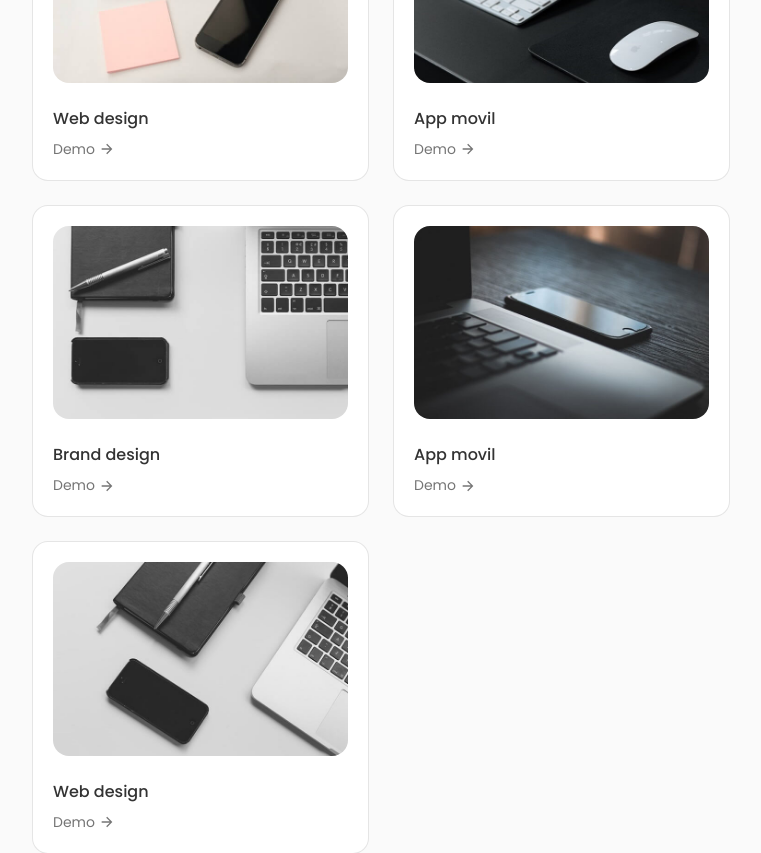
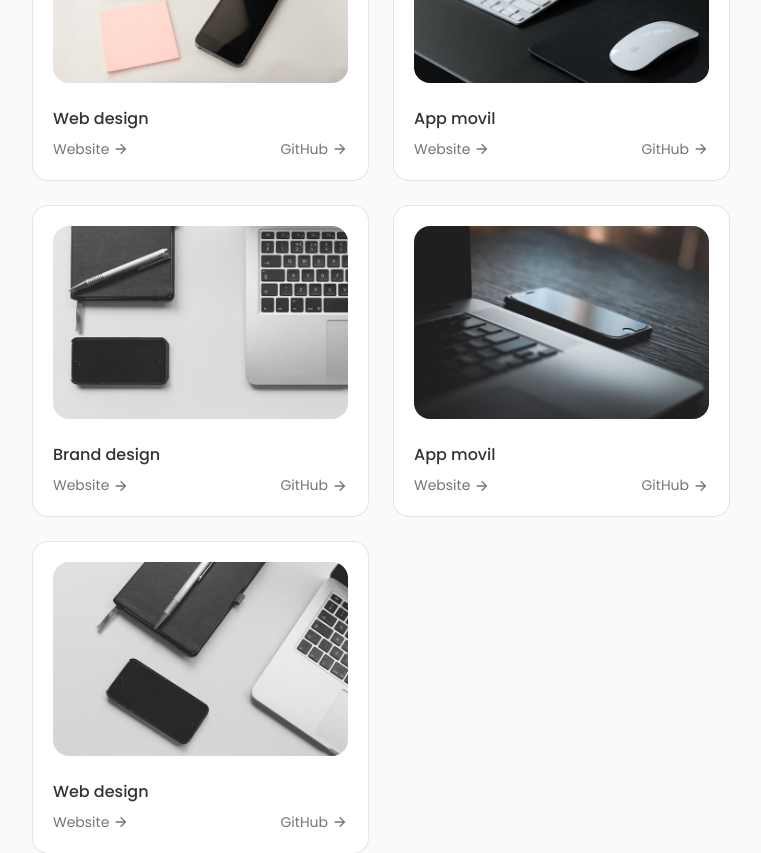
Before and after one commit to GeorgiPetrushev/Portfolio-next-level, a React (Create React App) app: page / in a window 1280 px wide. Shown: the part 2980-3833 px from the top of the page, without its empty margins (259-1020 px from the left). Built offline with nearby package versions, Linux system fonts and the light colour scheme.

Commit message:
work add icons

```diff
--- a/src/components/work/WorkItems.jsx
+++ b/src/components/work/WorkItems.jsx
@@ -1,15 +1,21 @@
 import React from "react";
-import {RiArrowRightLine} from 'react-icons/ri';
+import { RiArrowRightLine } from "react-icons/ri";
 
 const WorkItems = ({ item }) => {
   return (
     <div className="work__card" key={item.id}>
       <img src={item.image} alt="" className="work__img" />
       <h3 className="work__title">{item.title}</h3>
-      <a href="/#" className="work__button">
-        Demo
-        <RiArrowRightLine className="bx bx-right-arrow-alt work__button-icon"></RiArrowRightLine>
-      </a>
+      <div className="work__bottom">
+        <a href="/#" className="work__button">
+          Website
+          <RiArrowRightLine className="bx bx-right-arrow-alt work__button-icon"></RiArrowRightLine>
+        </a>
+        <a href="/#" className="work__button">
+          GitHub
+          <RiArrowRightLine className="bx bx-right-arrow-alt work__button-icon"></RiArrowRightLine>
+        </a>
+      </div>
     </div>
   );
 };
--- a/src/components/work/work.css
+++ b/src/components/work/work.css
@@ -52,6 +52,12 @@
   display: flex;
   align-items: center;
   column-gap: 0.25rem;
+}
+
+.work__bottom{
+  display: flex;
+  flex-direction: row;
+  justify-content: space-between;
 }
 
 .work__button-icon {
```
